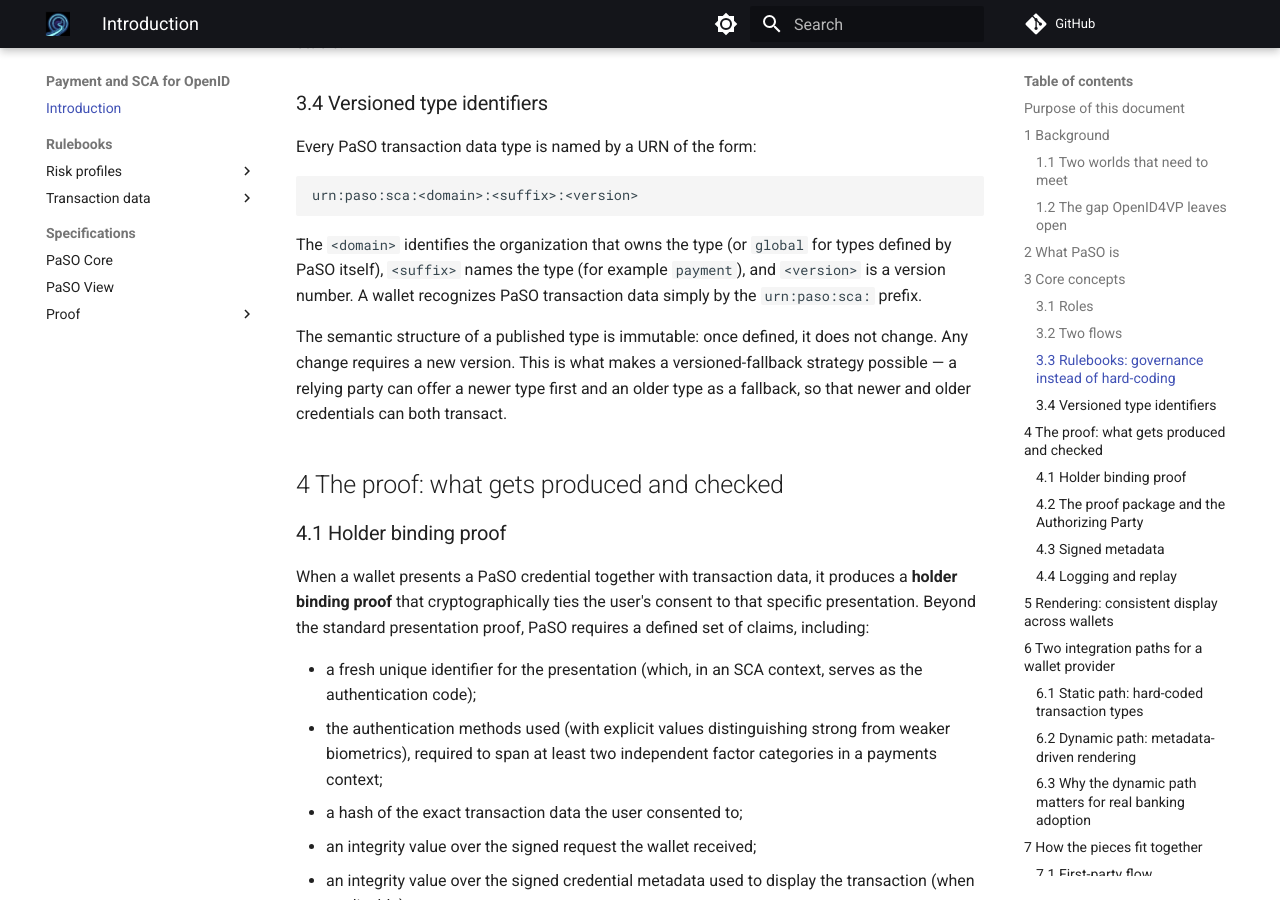
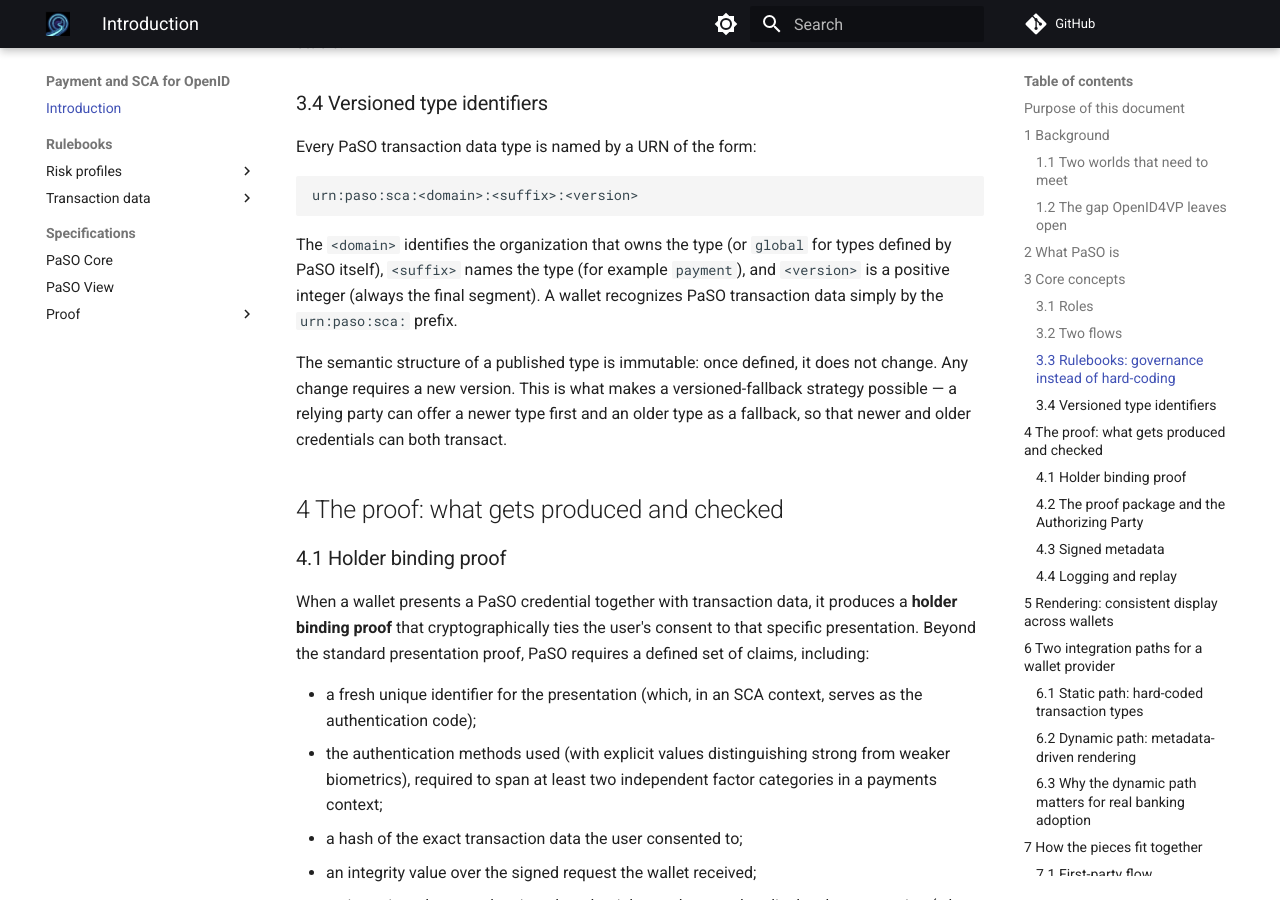
Before and after one commit to APTITUDE-Consortium/payments-and-sca-for-openid, an MkDocs documentation site: the page built from docs/index.md, in a window 1280 px wide and 900 px high, scrolled down 3853 px. Built offline with MkDocs 1.6.1 and Material for MkDocs 9.7.7, drawn with Linux system fonts in a browser that asks for light colours; comment, search, counter and statistics services are not loaded; the version menu is left out.

Commit message:
Clarify transaction data type versioning rules and specify 400 response for missing Accept-Language
- Require `<version>` to be a positive integer without leading zeros, always the final URN segment, with monotonically increasing versions
- Specify HTTP 400 response when Attestation Provider refuses requests lacking an `Accept-Language` header
- Minor formatting cleanup in index.md

````diff
--- a/docs/index.md
+++ b/docs/index.md
@@ -87,7 +87,7 @@
 urn:paso:sca:<domain>:<suffix>:<version>
 ```
 
-The `<domain>` identifies the organization that owns the type (or `global` for types defined by PaSO itself), `<suffix>` names the type (for example `payment`), and `<version>` is a version number. A wallet recognizes PaSO transaction data simply by the `urn:paso:sca:` prefix.
+The `<domain>` identifies the organization that owns the type (or `global` for types defined by PaSO itself), `<suffix>` names the type (for example `payment`), and `<version>` is a positive integer (always the final segment). A wallet recognizes PaSO transaction data simply by the `urn:paso:sca:` prefix.
 
 The semantic structure of a published type is immutable: once defined, it does not change. Any change requires a new version. This is what makes a versioned-fallback strategy possible — a relying party can offer a newer type first and an older type as a fallback, so that newer and older credentials can both transact.
 
@@ -309,7 +309,7 @@
 ### 9.7 Summary mapping
 
 | Regulatory requirement | Source | PaSO mechanism |
-|---|---|---|
+| --- | --- | --- |
 | Two independent SCA factors | PSD2 Art. 4(30), 97; SCA-RTS Arts. 6–9; EBA Opinion | Device-bound key (possession) released by PIN/biometric (knowledge/inherence); `amr` claim records the factor categories and biometric strength |
 | Single-use, unforgeable authentication code | SCA-RTS Art. 4 | Unique per-presentation identifier in a device-key signature; replay checking at the authorizing party |
 | Dynamic linking to amount and payee | PSD2 Art. 97(2); SCA-RTS Art. 5 | Signed hash of the exact transaction data; any change invalidates the proof; re-checked by the authorizing party |
````
Also changed, not shown: docs/specifications/paso-core.md (+1 -1 lines), docs/specifications/proof/paso-proof-metadata.md (+1 -1 lines).
